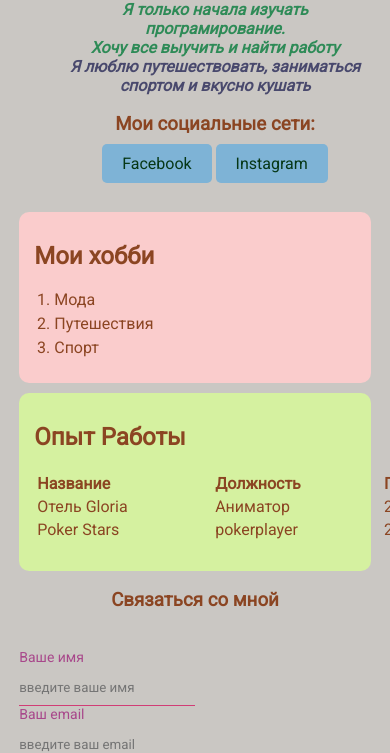
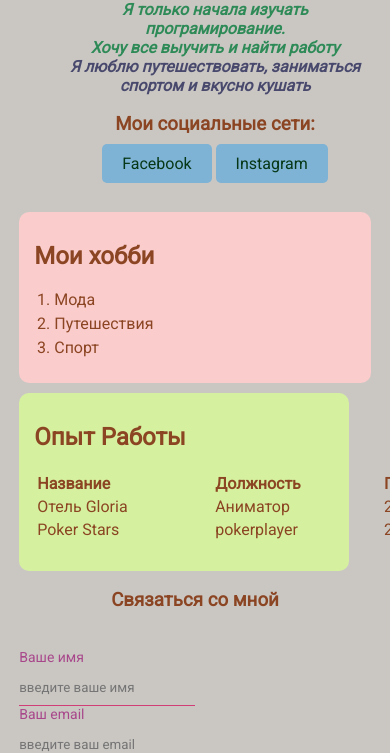
Before and after one commit to mkrlvch/resume, a plain HTML site: page index.html in a window 390 px wide. Shown: the part 353-1106 px from the top of the page. Drawn offline with Linux system fonts and the light colour scheme.

Commit message:
Add files via upload

```diff
--- a/css_proekt.css
+++ b/css_proekt.css
@@ -162,7 +162,7 @@ a:visited {
         margin-right: 0;
         margin-bottom: 10px;
     }
-    .card2 .table  {
+    .card2 {
         max-width: 300px;
 
 }
```
